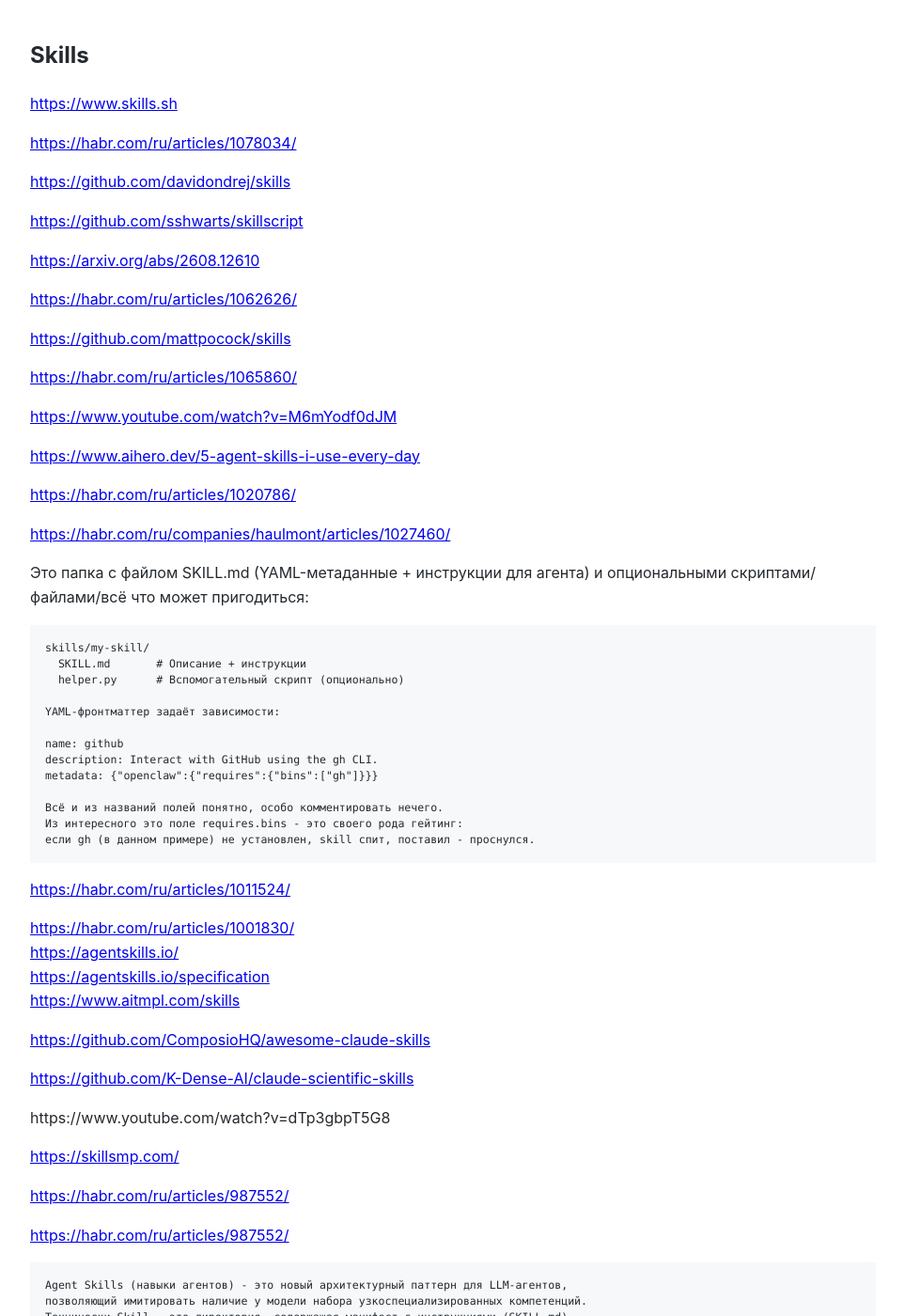
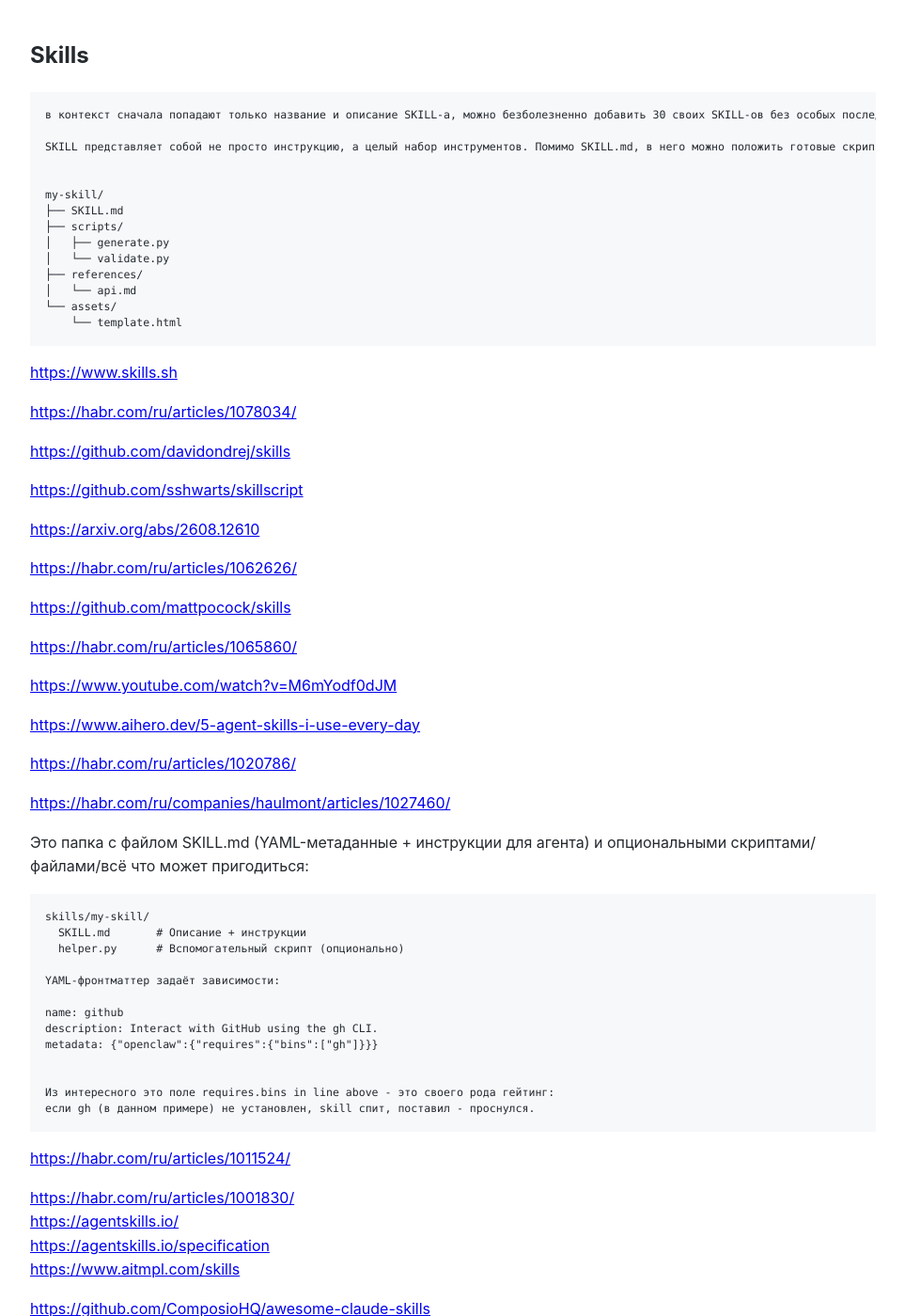
Before and after one commit to Michael-Lubinsky/michael-lubinsky.github.com, a Jekyll site: the page built from ml/skills.md, in a window 1280 px wide and 1400 px high. Shown: the whole window at 94% size, without its empty margins (158-1121 px from the left). Built offline with Jekyll 4.4.1, drawn with Linux system fonts in a browser that asks for light colours; our own code applies the rules of GitHub Pages for plain Markdown files.

Commit message:
Expand SKILL documentation in skills.md
Added detailed explanation of SKILL structure and usage.

````diff
--- a/ml/skills.md
+++ b/ml/skills.md
@@ -1,5 +1,20 @@
 ## Skills
+```
+в контекст сначала попадают только название и описание SKILL-а, можно безболезненно добавить 30 своих SKILL-ов без особых последствий. Когда потребуется использовать SKILL, LLM-агент сам подтянет его описание, если поймет из контекста задачи, что это нужно, или пользователь сам скажет ему использовать такой SKILL для работы.
 
+SKILL представляет собой не просто инструкцию, а целый набор инструментов. Помимо SKILL.md, в него можно положить готовые скрипты, документацию, шаблоны и другие файлы. И самое интересное: все эти файлы не загружаются в контекст автоматически. Агент читает их только по необходимости, а готовые скрипты может просто запускать, не тратя токены на генерацию кода. Таким образом, SKILL позволяет объединить инструкции, документацию и исполняемый код в один пакет, не раздувая контекст LLM. Например, структура может выглядеть так:
+
+
+my-skill/
+├── SKILL.md
+├── scripts/
+│   ├── generate.py
+│   └── validate.py
+├── references/
+│   └── api.md
+└── assets/
+    └── template.html
+```
 <https://www.skills.sh>
 
 <https://habr.com/ru/articles/1078034/>
@@ -39,8 +54,8 @@
 description: Interact with GitHub using the gh CLI.
 metadata: {"openclaw":{"requires":{"bins":["gh"]}}}
 
-Всё и из названий полей понятно, особо комментировать нечего.
-Из интересного это поле requires.bins - это своего рода гейтинг:
+
+Из интересного это поле requires.bins in line above - это своего рода гейтинг:
 если gh (в данном примере) не установлен, skill спит, поставил - проснулся.
 ```
 
````
